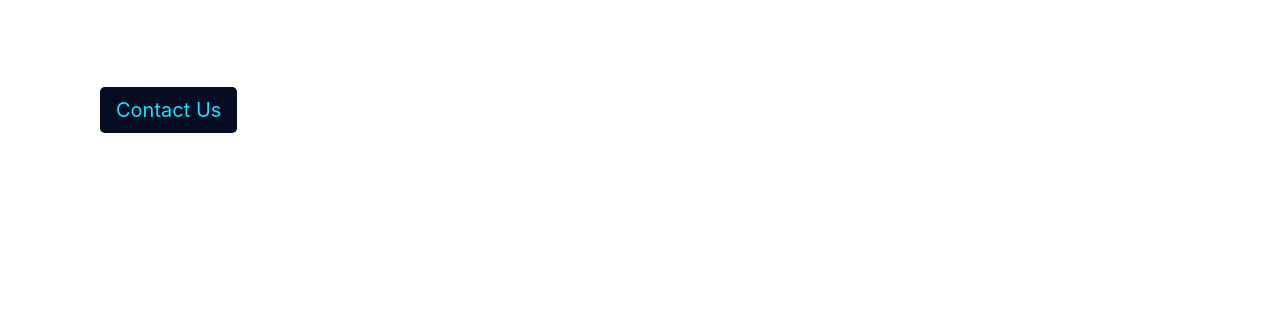
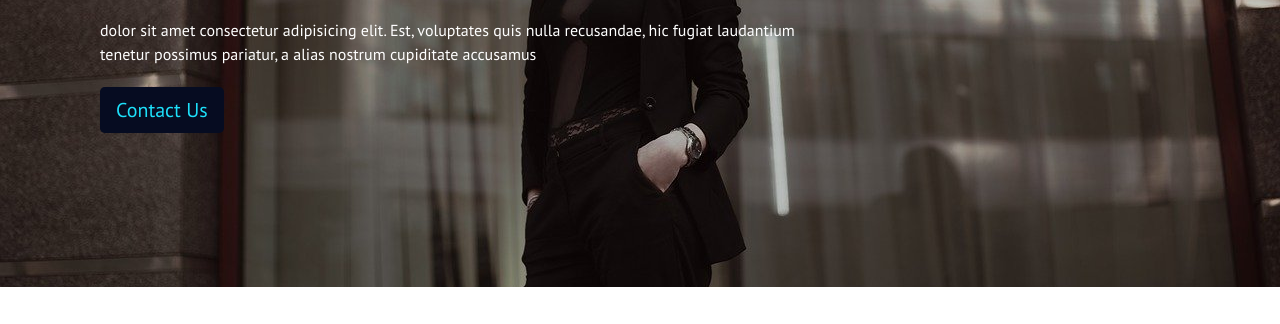
Before and after one commit to FemiObadimu/randolph, a plain HTML site: page index.html in a window 1280 px wide. Shown: the part 213-537 px from the top of the page. Drawn offline with nearby package versions, Linux system fonts and the light colour scheme.

Commit message:
Update randolph.css

```diff
--- a/randolph.css
+++ b/randolph.css
@@ -1,7 +1,7 @@
 *{
     padding: 0px;
     margin: 0px;
-    /* font-family: PT Sans; */
+    font-family: PT Sans;
 }
 
 .nav-link{
@@ -39,7 +39,7 @@ nav{
     background-repeat: no-repeat;
     background-position: left;
     filter: contrast();
-    background-image: url(randolph-images/img1.jpg);
+    background-image: url(img1.jpg);
 }
 
 .text{
```
